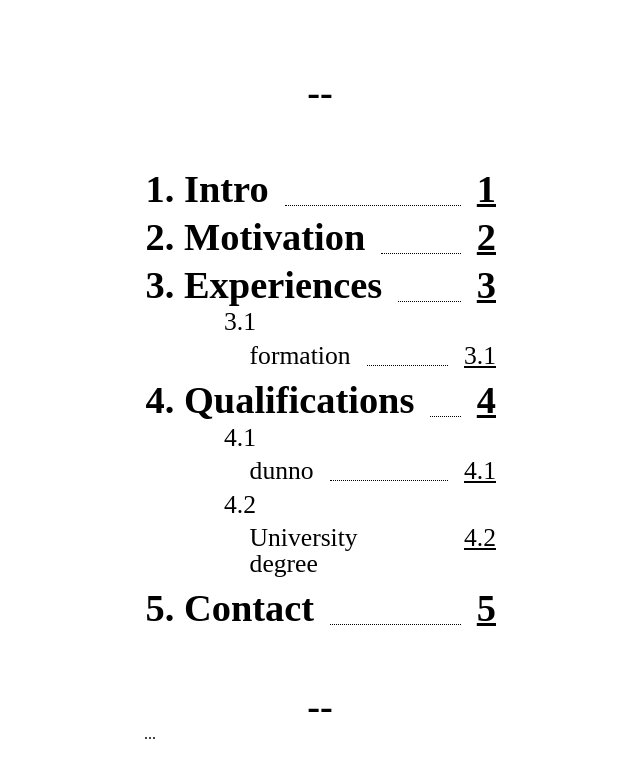
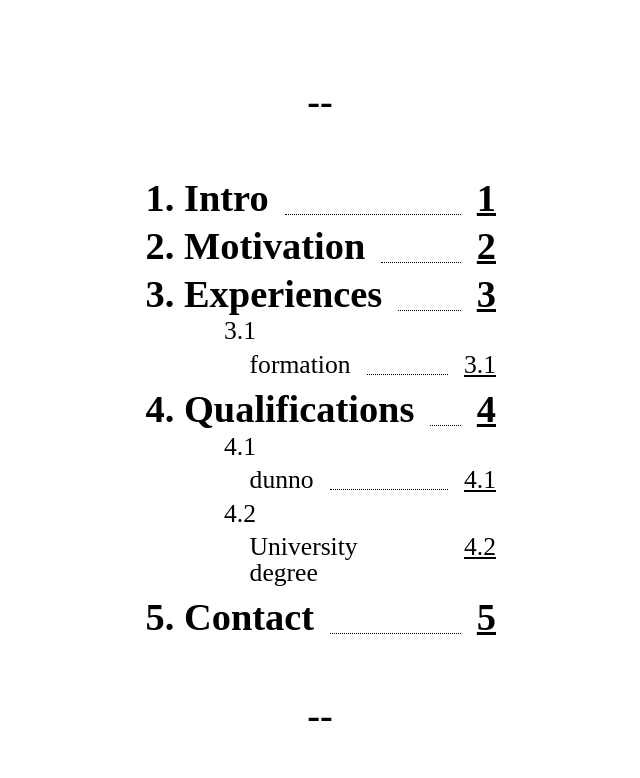
Before and after one commit to Pyroheart/HTML-CSS-perso, a plain HTML site: page SideBar_book/html.html in a window 1280 px wide. Shown: the whole page, without its empty margins (320-960 px from the left). Drawn offline with Linux system fonts and the light colour scheme; a web font is replaced by a local one.

Commit message:
Update html.html

```diff
--- a/SideBar_book/html.html
+++ b/SideBar_book/html.html
@@ -10,7 +10,6 @@
 
             </header>
             <main>
-                <!-- Main navigation -->
                 <nav class="menu">
                     <ol>
                       <li class="menu-item"><a href="#0">Intro</a></li>
@@ -32,10 +31,6 @@
                     </ol>
                   </nav>
 
-                <!-- Page content -->
-                <div class="main">
-                    ...
-                </div>
             </main>
             <footer>
 
```
